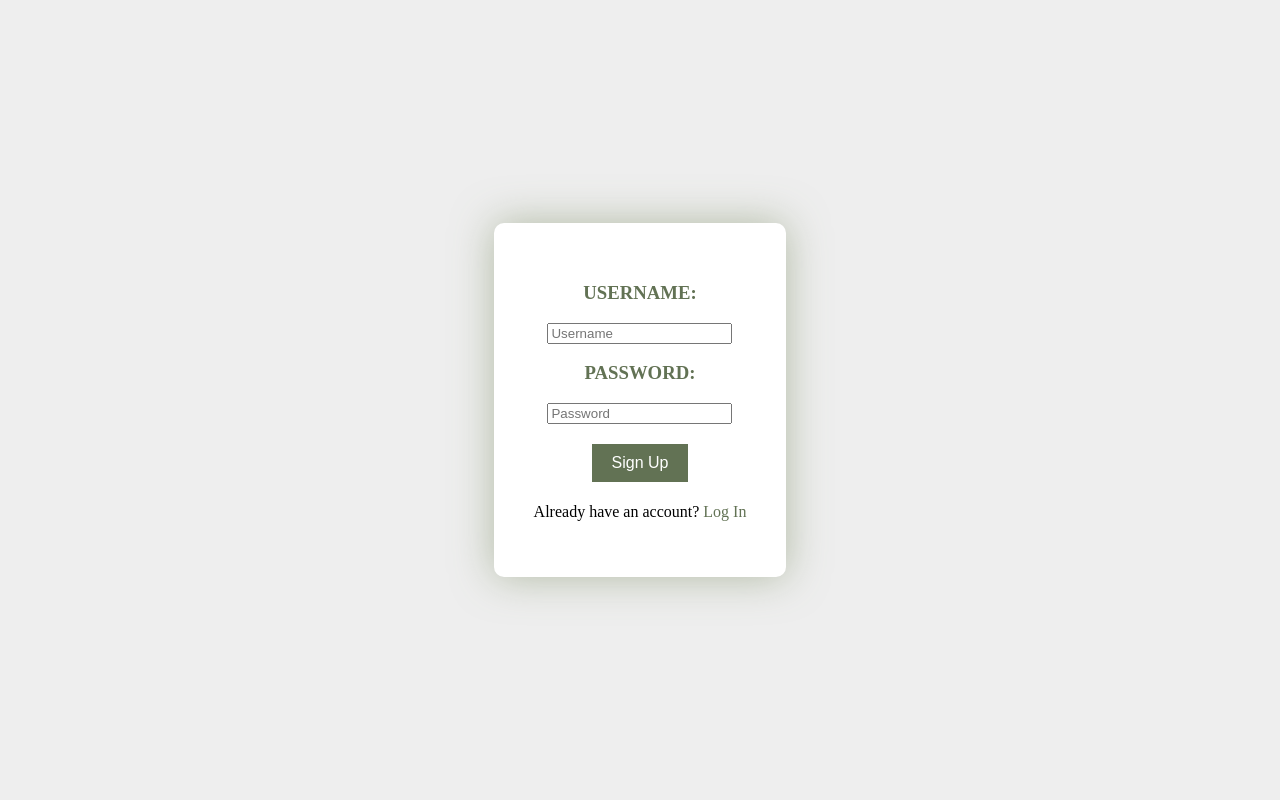
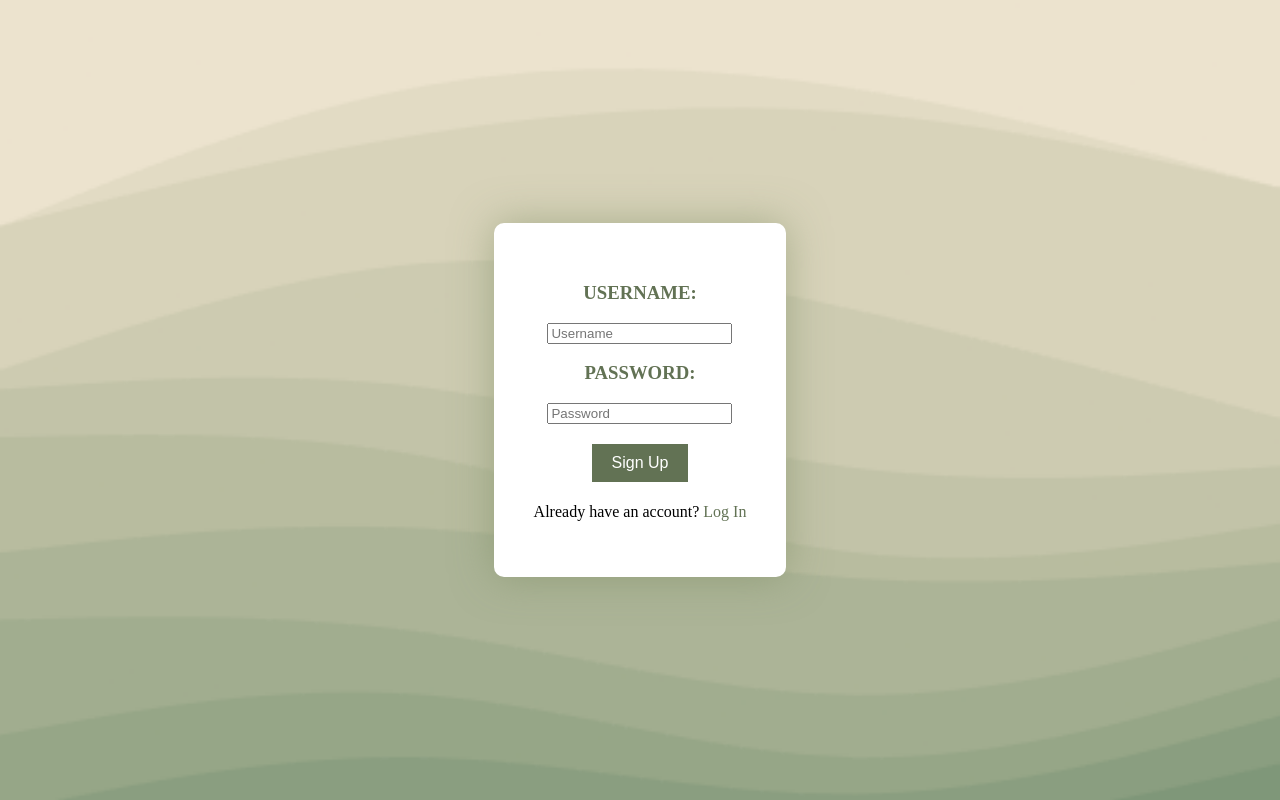
Before and after one commit to Kenzaide/kennethpunla, a PHP site: page /sign-up.php in a window 1280 px wide. Run offline with PHP 8.4, Linux system fonts and the light colour scheme.

Commit message:
Add files via upload

```diff
--- a/PHP-Midterms/index.php
+++ b/PHP-Midterms/index.php
@@ -8,6 +8,10 @@
         body, html {
             height: 100%;
             margin: 0;
+            background-image: url('stacked-waves-haikei.png');
+            background-size: cover;
+            background-repeat: no-repeat;
+            background-position: center;
         }
 
         .outer-box {
@@ -15,7 +19,6 @@
             justify-content: center;
             align-items: center;
             height: 100%;
-            background-color: #EEEEEE;
         }
 
         .inner-box {
--- a/PHP-Midterms/login.php
+++ b/PHP-Midterms/login.php
@@ -11,7 +11,10 @@
             align-items: center;
             height: 100vh;
             margin: 0;
-            background-color: #EEEEEE;
+            background-image: url('stacked-waves-haikei.png');
+            background-size: cover;
+            background-repeat: no-repeat;
+            background-position: center;
         }
         .login-box {
             background-color: white;
--- a/PHP-Midterms/sign-up.php
+++ b/PHP-Midterms/sign-up.php
@@ -11,7 +11,10 @@
             align-items: center;
             height: 100vh;
             margin: 0;
-            background-color: #EEEEEE;
+            background-image: url('stacked-waves-haikei.png');
+            background-size: cover;
+            background-repeat: no-repeat;
+            background-position: center;
         }
         .signup-box {
             background-color: white;
@@ -39,38 +42,7 @@
             color: #627254;
             text-decoration: none;
         }
-        /* Bubble animations */
-@keyframes bubble {
-    0% {
-        transform: translateY(0) rotate(0deg);
-    }
-    100% {
-        transform: translateY(-100vh) rotate(360deg);
-    }
-}
 
-.bubble {
-    position: absolute;
-    width: 20px;
-    height: 20px;
-    background-color: rgba(255, 255, 255, 0.3);
-    border-radius: 50%;
-    animation: bubble 10s infinite linear;
-    z-index: 0;
-}
-
-/* You can adjust the number of bubbles and their positions as needed */
-.bubble:nth-child(1) {
-    left: 10%;
-    animation-duration: 8s;
-}
-
-.bubble:nth-child(2) {
-    left: 20%;
-    animation-duration: 10s;
-}
-
-/* Add more bubble definitions here */
     </style>
 </head>
     <div class="signup-box">
```
Also changed, not shown: PHP-Midterms/stacked-waves-haikei.png (added).
